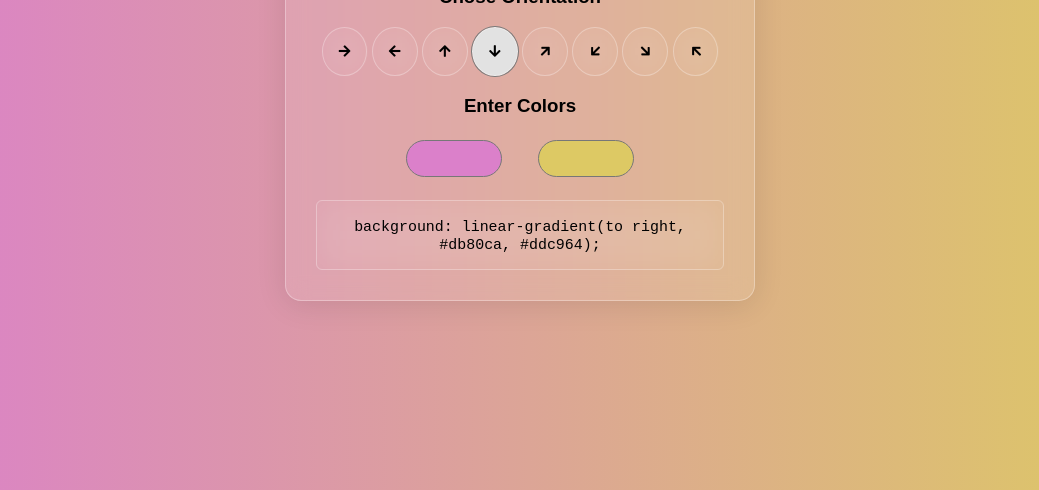
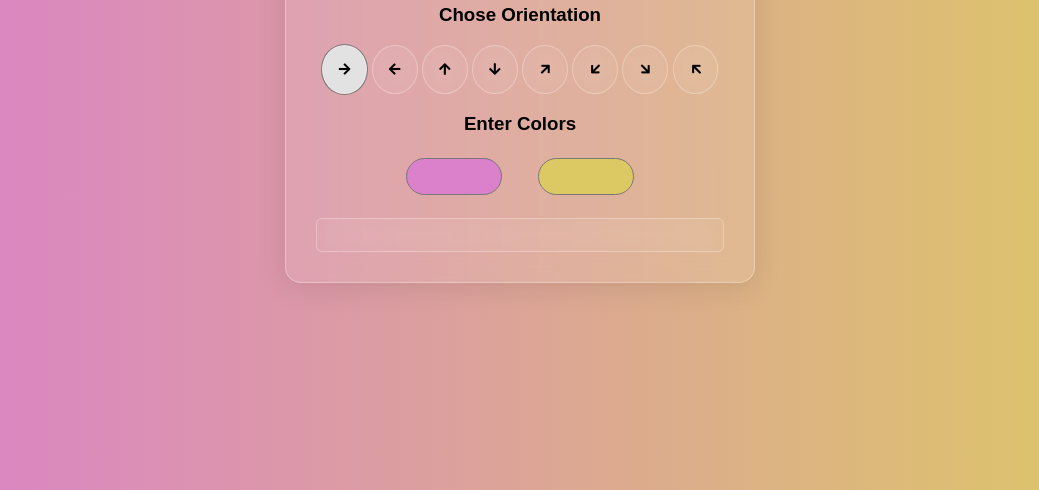
Before and after one commit to mahdi-mey/Gradient-Generator, a plain HTML site: page index.html in a window 1280 px wide. Shown: the part 310-800 px from the top of the page, without its empty margins (120-1159 px from the left). Drawn offline with nearby package versions, Linux system fonts and the light colour scheme; files whose address does not match are found by name.

Commit message:
fixed some minor bugs

```diff
--- a/index.html
+++ b/index.html
@@ -28,7 +28,7 @@
         <h3>Chose Orientation</h3>
 
         <div class="buttons">
-            <button data-direction="to right">
+            <button data-direction="to right" class="active">
                 <i class="fas fa-arrow-right"></i>
             </button>
             <button data-direction="to left">
@@ -37,7 +37,7 @@
             <button data-direction="to top">
                 <i class="fas fa-arrow-up"></i>
             </button>
-            <button data-direction="to bottom" class="active">
+            <button data-direction="to bottom">
                 <i class="fas fa-arrow-down"></i>
             </button>
             <button data-direction="to top right" class="rotate-icon">
@@ -62,7 +62,7 @@
 
         <div class="code">
             <code id="copy">
-                background: linear-gradient(to right, #db80ca, #ddc964);
+
             </code>
         </div>
     </div>
```
